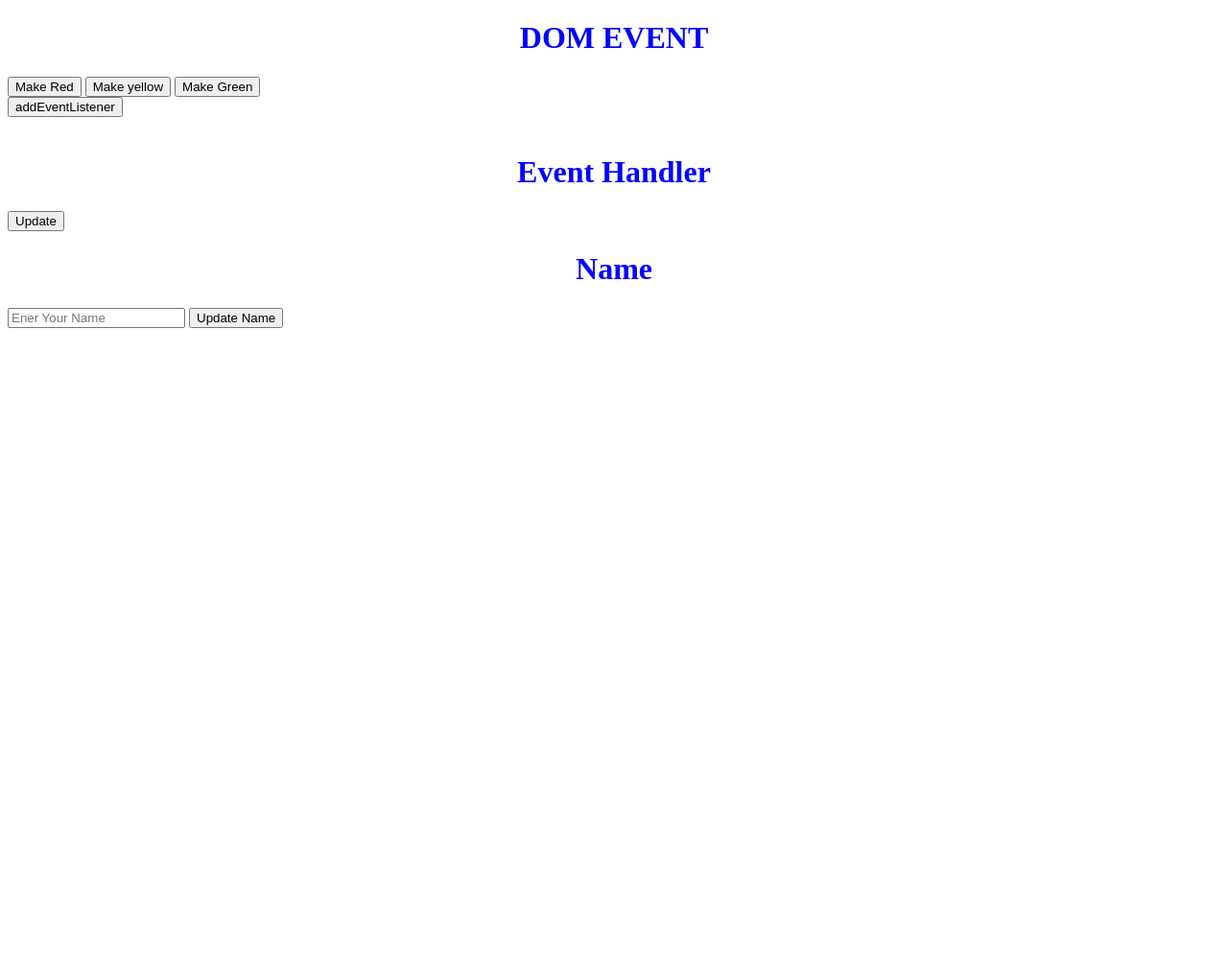
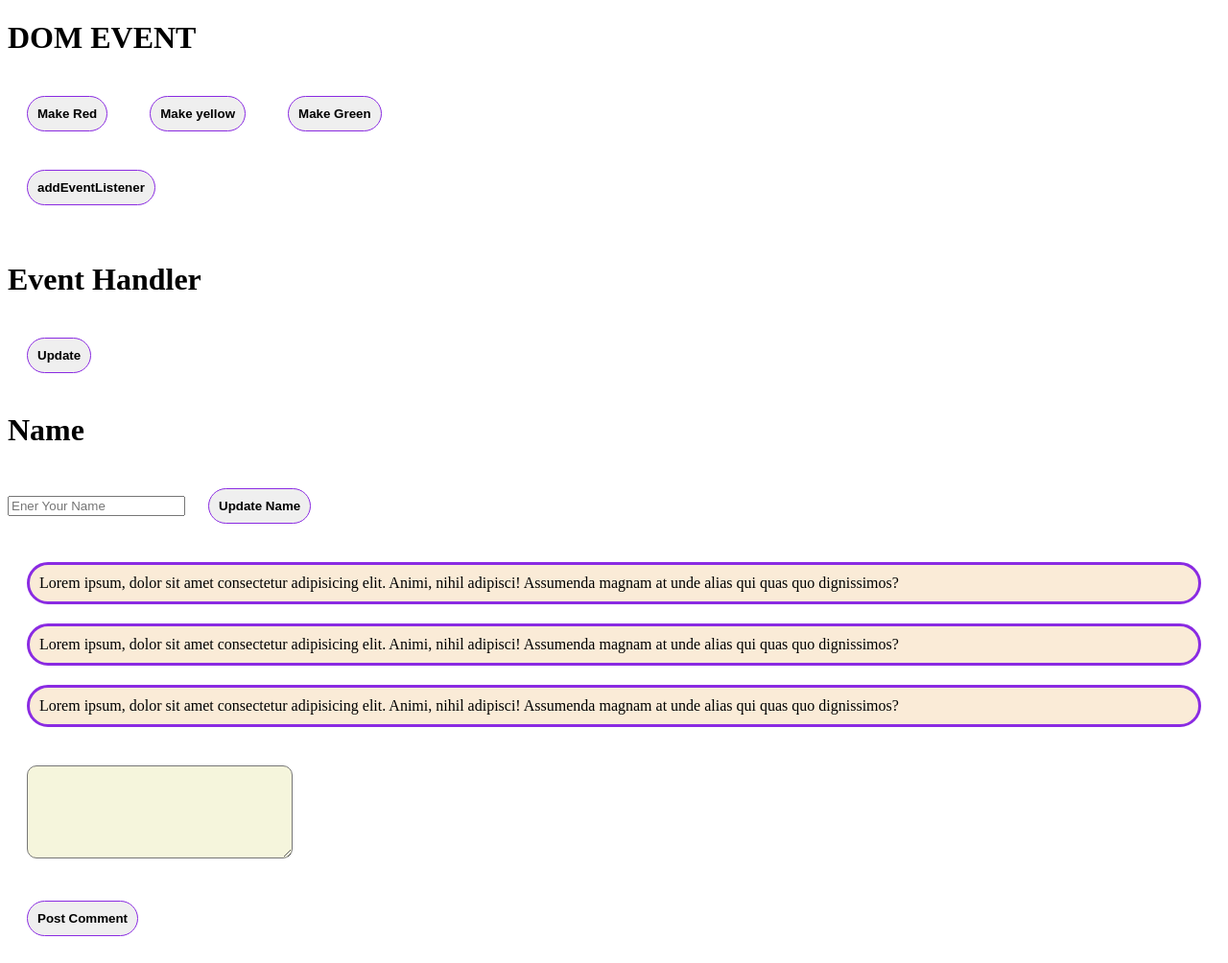
Before and after one commit to Sujon-pal/Integrate-JS--JS-in-A-RelationShip-, a plain HTML site: page 02-Dom-Event/index.html in a window 1280 px wide. Shown: the whole page at 96% size. Before the commit the page ends 800 px from the top, so only its background shows below. Drawn offline with Linux system fonts and the light colour scheme.

Commit message:
add comment using event

```diff
--- /dev/null
+++ b/02-Dom-Event/commetn-Box.js
@@ -0,0 +1,12 @@
+document.getElementById("post-btn").addEventListener("click", function () {
+  const commentText = document.getElementById("comment-text");
+  newComment = commentText.value;
+
+  const commentContainer = document.getElementById("comment-container");
+
+  const commentElement = document.createElement("p");
+  commentElement.innerText = newComment;
+  commentElement.classList.add("comment");
+  commentContainer.appendChild(commentElement);
+  commentText.value = "";
+});
--- a/02-Dom-Event/index.html
+++ b/02-Dom-Event/index.html
@@ -4,10 +4,26 @@
     <meta charset="UTF-8" />
     <meta name="viewport" content="width=device-width, initial-scale=1.0" />
     <title>Document</title>
-    <style>
-      h1 {
-        color: blue;
-        text-align: center;
+     <style>
+      .comment {
+        border: 3px solid blueviolet;
+        padding: 10px;
+        margin: 20px;
+        border-radius: 30px;
+        background-color: antiquewhite;
+      }
+      textarea {
+        background-color: beige;
+        padding: 10px;
+        margin: 20px;
+        border-radius: 10px;
+      }
+      button {
+        padding: 10px;
+        margin: 20px;
+        border-radius: 30px;
+        border: 1px solid blueviolet;
+        font-weight: 600;
       }
     </style>
   </head>
@@ -33,7 +49,28 @@
     <input id="inputName" type="text" placeholder="Ener Your Name" />
     <button id="update-btn">Update Name</button>
 
+    <!-- 26-5 Create a comment box and display comment -->
+     <section>
+      <div id="comment-container">
+        <p class="comment">
+          Lorem ipsum, dolor sit amet consectetur adipisicing elit. Animi, nihil
+          adipisci! Assumenda magnam at unde alias qui quas quo dignissimos?
+        </p>
+        <p class="comment">
+          Lorem ipsum, dolor sit amet consectetur adipisicing elit. Animi, nihil
+          adipisci! Assumenda magnam at unde alias qui quas quo dignissimos?
+        </p>
+        <p class="comment">
+          Lorem ipsum, dolor sit amet consectetur adipisicing elit. Animi, nihil
+          adipisci! Assumenda magnam at unde alias qui quas quo dignissimos?
+        </p>
+      </div>
+    </section>
+     <textarea name="" id="comment-text" cols="30" rows="5"></textarea> <br />
+    <button id="post-btn">Post Comment</button>
+
     <script src="onClickEvent.js"></script>
     <script src="addEventListener.js"></script>
+    <script src="commetn-Box.js"></script>
   </body>
 </html>
```
Also changed, not shown: 03-moreEvent/moreEvent.html (added, +14 -0 lines), 03-moreEvent/moreEvent.js (added), tst.html (added).
